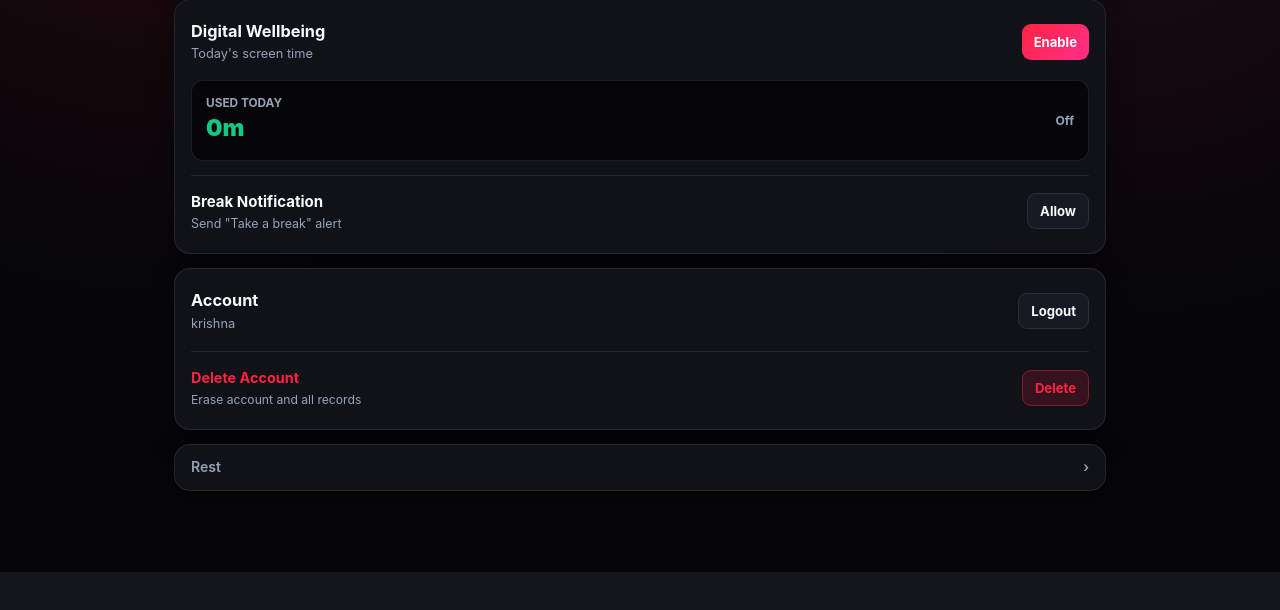
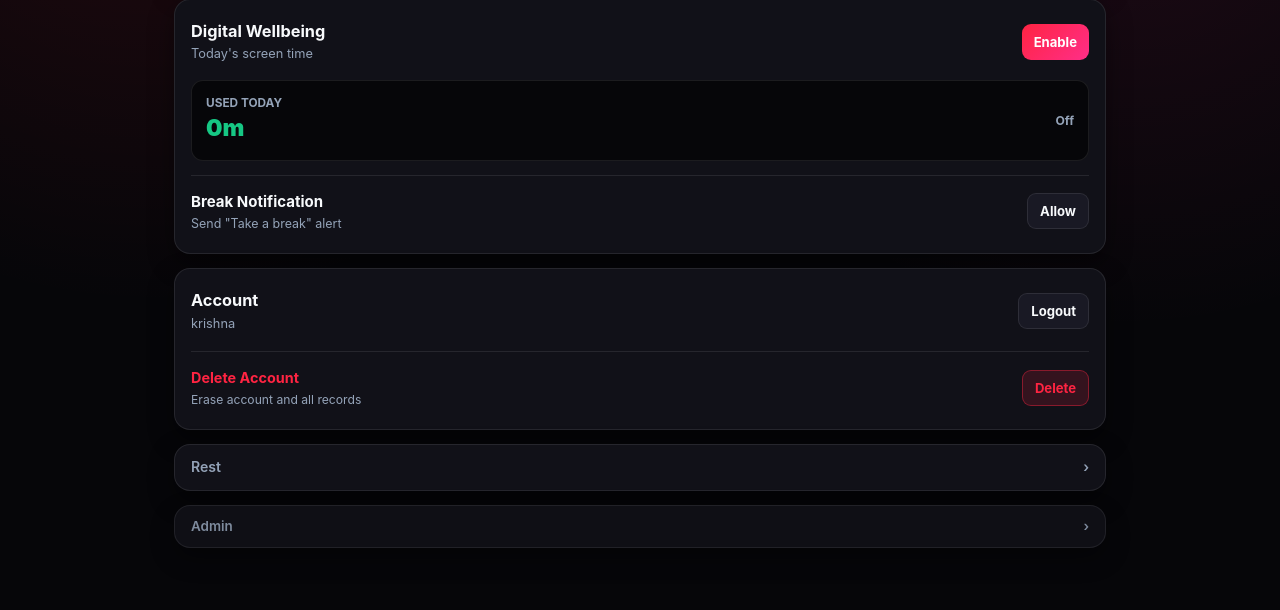
Before and after one commit to aakashofficial4551-alt/study-tracker-, a Flask app: page /settings/ in a window 1280 px wide. Shown: the part 228-838 px from the top of the page. Before the commit the page ends 800 px from the top, so only its background shows below. Run offline with Flask 3, Linux system fonts and the light colour scheme; a user stored in the database is signed in; data that the repository does not hold is empty.

Commit message:
Update index.html

```diff
--- a/templates/settings/index.html
+++ b/templates/settings/index.html
@@ -131,6 +131,15 @@
     </a>
 </div>
 
+{% if is_admin %}
+<div class="card" style="padding:11px 16px; opacity:0.85;">
+    <a href="{{ url_for('admin.index') }}" style="display:flex; justify-content:space-between; align-items:center; text-decoration:none; color:var(--text-muted); font-size:0.84rem; font-weight:600;">
+        <span>Admin</span>
+        <span>&rsaquo;</span>
+    </a>
+</div>
+{% endif %}
+
 <script>
     function syncThemeButtons() {
         const current = localStorage.getItem('ur_theme') || 'dark';
```
